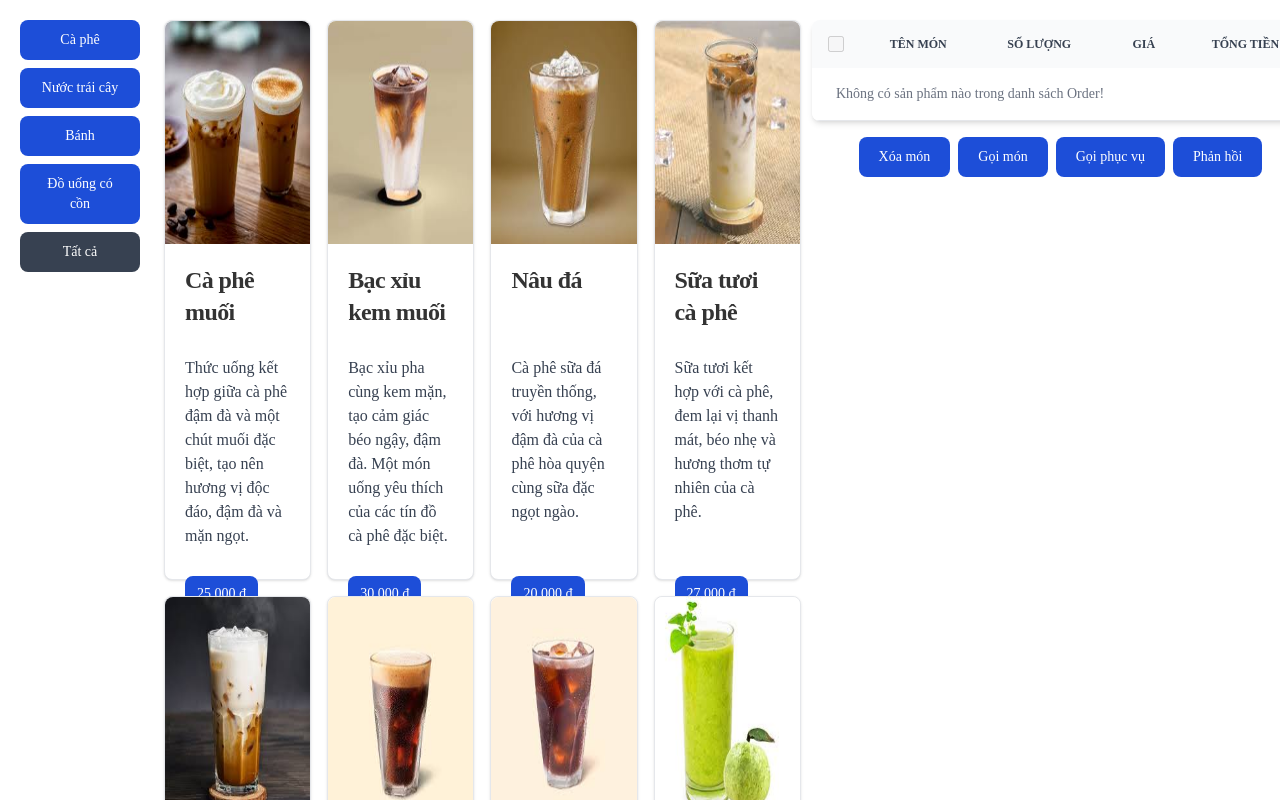
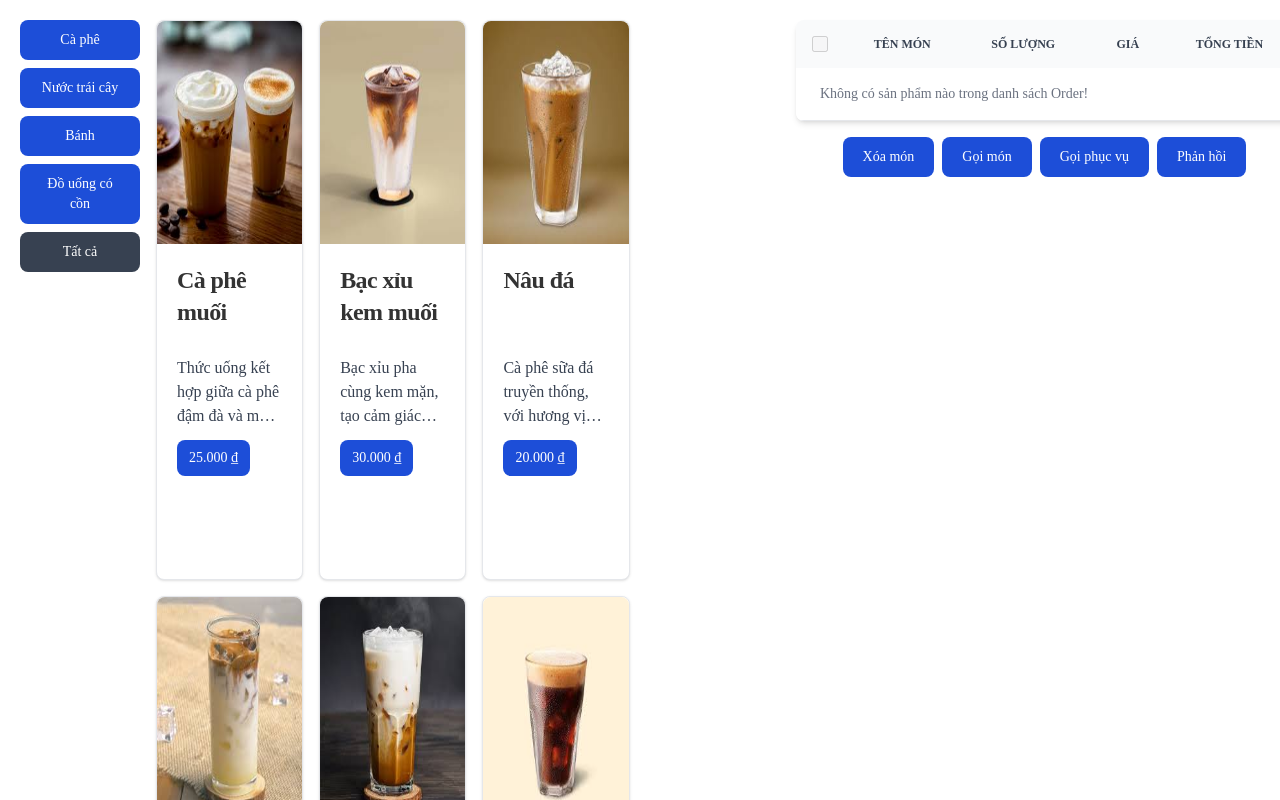
Before and after one commit to duclong1311/coffee-smart-system, a React (Create React App) app: page /menu in a window 1280 px wide. Shown: the top 800 px of the page. Built offline with nearby package versions, Linux system fonts and the light colour scheme; data requests are answered from the project's data file.

Commit message:
Báo cáo lần 1

```diff
--- a/src/components/TableManagement/ListServices.js
+++ b/src/components/TableManagement/ListServices.js
@@ -26,7 +26,7 @@ function ListServices() {
                     {index + 1}
                   </td>
                   <td className="border border-gray-400 px-4 py-2">
-                    {item.foodName}
+                    {item.name}
                   </td>
                   <td className="border border-gray-400 px-4 py-2 text-center">
                     {item.quantity}
--- a/src/components/pages/client/FoodType.css
+++ b/src/components/pages/client/FoodType.css
@@ -18,7 +18,7 @@
   flex-wrap: wrap;
   gap: 1em;
   width: 50vw;
-  margin-left: 1em;
+  padding-left: 0.5rem;
 }
 
 .right-container .right-container-menu {
@@ -49,6 +49,11 @@
 }
 
 .right-container .menu-card .food-item .item-description {
-  height: 13em;
+  height: fit-content;
   width: 100%;
+  display: -webkit-box;
+  -webkit-line-clamp: 3;
+  -webkit-box-orient: vertical;
+  overflow: hidden;
+  text-overflow: ellipsis;
 }
--- a/src/components/user/Update.js
+++ b/src/components/user/Update.js
@@ -17,6 +17,7 @@ function Update() {
         phone: "",
         dob: "",
         profileImage: "",
+        role: 0
     });
     const [uploadProgress, setUploadProgress] = useState(0); // State to track upload progress
 
@@ -77,7 +78,7 @@ function Update() {
         }
 
         fetch(`http://localhost:3000/users/${user.id}`, {
-            method: "PUT",
+            method: "PATCH",
             headers: {
                 "Content-Type": "application/json",
             },
--- a/src/json/db.json
+++ b/src/json/db.json
@@ -197,7 +197,13 @@
       "content": "Có rất nhiều địa điểm để bạn có thể trải nghiệm cà phê bệt ở Sài Gòn, từ những khu vực trung tâm như  Nhà thờ Đức Bà, Phố đi bộ Nguyễn Huệ cho đến những khu vực ven thành phố như Hồ Con Rùa. Mỗi nơi đều có những điểm hấp dẫn riêng, từ không gian, khung cảnh đến các món ăn vặt và thức uống kèm theo. Bạn có thể tự do lựa chọn nơi mình thích nhất để tận hưởng ly cà phê bệt theo cách của mình.",
       "img": "https://wowmart.vn/wp-content/uploads/2018/11/cafe-hoa-tan-caffe-d-vita-mocha-cappuccino-1-8kg-b.jpg",
       "date": "2024-11-16T17:26:06.794Z",
-      "lastEdited": "11/15/2024, 11:46:18 PM"
+      "lastEdited": "11/15/2024, 11:46:18 PM",
+      "comments": [
+        {
+          "content": "Cà phê ngon quá",
+          "date": "11/18/2024, 6:41:55 PM"
+        }
+      ]
     },
     {
       "id": "e4d8",
@@ -231,30 +237,14 @@
   "listTable": [
     {
       "tableNumber": "TB001",
-      "isAvailability": false,
-      "food": [
-        {
-          "id": 2,
-          "foodName": "Bánh mì",
-          "quantity": 1,
-          "price": 10000,
-          "totalPrice": 10000
-        }
-      ],
+      "isAvailability": true,
+      "food": [],
       "id": "b1a7"
     },
     {
       "tableNumber": "TB002",
-      "isAvailability": false,
-      "food": [
-        {
-          "id": 1,
-          "foodName": "Trà sữa",
-          "quantity": 3,
-          "price": 20000,
-          "totalPrice": 60000
-        }
-      ],
+      "isAvailability": true,
+      "food": [],
       "id": "4527"
     },
     {
@@ -265,16 +255,8 @@
     },
     {
       "tableNumber": "TB004",
-      "isAvailability": false,
-      "food": [
-        {
-          "id": 1,
-          "foodName": "Sinh tố dâu",
-          "quantity": 2,
-          "price": 25000,
-          "totalPrice": 50000
-        }
-      ],
+      "isAvailability": true,
+      "food": [],
       "id": "ce55"
     },
     {
@@ -285,16 +267,8 @@
     },
     {
       "tableNumber": "TB006",
-      "isAvailability": false,
-      "food": [
-        {
-          "id": 1,
-          "foodName": "Nước ép táo",
-          "quantity": 2,
-          "price": 20000,
-          "totalPrice": 40000
-        }
-      ],
+      "isAvailability": true,
+      "food": [],
       "id": "84d3"
     },
     {
@@ -305,16 +279,8 @@
     },
     {
       "tableNumber": "TB008",
-      "isAvailability": false,
-      "food": [
-        {
-          "id": 1,
-          "foodName": "Nước ép táo",
-          "quantity": 2,
-          "price": 20000,
-          "totalPrice": 40000
-        }
-      ],
+      "isAvailability": true,
+      "food": [],
       "id": "7577"
     },
     {
@@ -325,85 +291,18 @@
     },
     {
       "tableNumber": "TB010",
-      "isAvailability": false,
-      "food": [
-        {
-          "id": 1,
-          "foodName": "Nước ép táo",
-          "quantity": 2,
-          "price": 20000,
-          "totalPrice": 40000
-        }
-      ],
+      "isAvailability": true,
+      "food": [],
       "id": "6224"
     },
     {
       "tableNumber": "TB011",
-      "isAvailability": false,
-      "food": [
-        {
-          "id": 1,
-          "foodName": "Nước ép táo",
-          "quantity": 2,
-          "price": 20000,
-          "totalPrice": 40000
-        }
-      ],
+      "isAvailability": true,
+      "food": [],
       "id": "7f76"
     },
     {
-      "id": "31fe",
-      "tableNumber": "TB003",
-      "isAvailability": false,
-      "food": [
-        {
-          "id": "4",
-          "name": "Sữa tươi cà phê",
-          "description": "Sữa tươi kết hợp với cà phê, đem lại vị thanh mát, béo nhẹ và hương thơm tự nhiên của cà phê.",
-          "img": "/assets/images/Menu/sua-tuoi-cafe.jpg",
-          "price": 27000,
-          "category": "coffee",
-          "availability": true,
-          "quantity": 1,
-          "total": 27000
-        },
-        {
-          "id": "3",
-          "name": "Nâu đá",
-          "description": "Cà phê sữa đá truyền thống, với hương vị đậm đà của cà phê hòa quyện cùng sữa đặc ngọt ngào.",
-          "img": "/assets/images/Menu/nau-da.jpg",
-          "price": 20000,
-          "category": "coffee",
-          "availability": true,
-          "quantity": 1,
-          "total": 20000
-        },
-        {
-          "id": "2",
-          "name": "Bạc xỉu kem muối",
-          "description": "Bạc xỉu pha cùng kem mặn, tạo cảm giác béo ngậy, đậm đà. Một món uống yêu thích của các tín đồ cà phê đặc biệt.",
-          "img": "/assets/images/Menu/bac-xiu-kem-muoi.jpg",
-          "price": 30000,
-          "category": "coffee",
-          "availability": true,
-          "quantity": 1,
-          "total": 30000
-        },
-        {
-          "id": "1",
-          "name": "Cà phê muối",
-          "description": "Thức uống kết hợp giữa cà phê đậm đà và một chút muối đặc biệt, tạo nên hương vị độc đáo, đậm đà và mặn ngọt.",
-          "img": "/assets/images/Menu/ca-phe-muoi.jpg",
-          "price": 25000,
-          "category": "coffee",
-          "availability": true,
-          "quantity": 1,
-          "total": 25000
-        }
-      ]
-    },
-    {
-      "id": "2f0e",
+      "id": "7e6d",
       "tableNumber": "TB001",
       "isAvailability": false,
       "food": [
@@ -421,20 +320,103 @@
       ]
     },
     {
-      "id": "2f2d",
+      "id": "a078",
       "tableNumber": "TB001",
       "isAvailability": false,
       "food": [
         {
-          "id": "2",
-          "name": "Bạc xỉu kem muối",
-          "description": "Bạc xỉu pha cùng kem mặn, tạo cảm giác béo ngậy, đậm đà. Một món uống yêu thích của các tín đồ cà phê đặc biệt.",
-          "img": "/assets/images/Menu/bac-xiu-kem-muoi.jpg",
-          "price": 30000,
+          "id": "1",
+          "name": "Cà phê muối",
+          "description": "Thức uống kết hợp giữa cà phê đậm đà và một chút muối đặc biệt, tạo nên hương vị độc đáo, đậm đà và mặn ngọt.",
+          "img": "/assets/images/Menu/ca-phe-muoi.jpg",
+          "price": 25000,
+          "category": "coffee",
+          "availability": true,
+          "quantity": 2,
+          "total": 50000
+        }
+      ]
+    },
+    {
+      "id": "f4ef",
+      "tableNumber": "TB001",
+      "isAvailability": false,
+      "food": [
+        {
+          "id": "1",
+          "name": "Cà phê muối",
+          "description": "Thức uống kết hợp giữa cà phê đậm đà và một chút muối đặc biệt, tạo nên hương vị độc đáo, đậm đà và mặn ngọt.",
+          "img": "/assets/images/Menu/ca-phe-muoi.jpg",
+          "price": 25000,
           "category": "coffee",
           "availability": true,
           "quantity": 1,
-          "total": 30000
+          "total": 25000
+        }
+      ]
+    },
+    {
+      "id": "2aa1",
+      "tableNumber": "TB001",
+      "isAvailability": false,
+      "food": [
+        {
+          "id": "1",
+          "name": "Cà phê muối",
+          "description": "Thức uống kết hợp giữa cà phê đậm đà và một chút muối đặc biệt, tạo nên hương vị độc đáo, đậm đà và mặn ngọt.",
+          "img": "/assets/images/Menu/ca-phe-muoi.jpg",
+          "price": 25000,
+          "category": "coffee",
+          "availability": true,
+          "quantity": 1,
+          "total": 25000
+        }
+      ]
+    },
+    {
+      "id": "9cac",
+      "tableNumber": "TB001",
+      "isAvailability": false,
+      "food": [
+        {
+          "id": "1",
+          "name": "Cà phê muối",
+          "description": "Thức uống kết hợp giữa cà phê đậm đà và một chút muối đặc biệt, tạo nên hương vị độc đáo, đậm đà và mặn ngọt.",
+          "img": "/assets/images/Menu/ca-phe-muoi.jpg",
+          "price": 25000,
+          "category": "coffee",
+          "availability": true,
+          "quantity": 1,
+          "total": 25000
+        },
+        {
+          "id": "4",
+          "name": "Sữa tươi cà phê",
+          "description": "Sữa tươi kết hợp với cà phê, đem lại vị thanh mát, béo nhẹ và hương thơm tự nhiên của cà phê.",
+          "img": "/assets/images/Menu/sua-tuoi-cafe.jpg",
+          "price": 27000,
+          "category": "coffee",
+          "availability": true,
+          "quantity": 1,
+          "total": 27000
+        }
+      ]
+    },
+    {
+      "id": "9237",
+      "tableNumber": "TB001",
+      "isAvailability": false,
+      "food": [
+        {
+          "id": "1",
+          "name": "Cà phê muối",
+          "description": "Thức uống kết hợp giữa cà phê đậm đà và một chút muối đặc biệt, tạo nên hương vị độc đáo, đậm đà và mặn ngọt.",
+          "img": "/assets/images/Menu/ca-phe-muoi.jpg",
+          "price": 25000,
+          "category": "coffee",
+          "availability": true,
+          "quantity": 1,
+          "total": 25000
         }
       ]
     }
@@ -656,9 +638,9 @@
       "fullName": "Nguyễn Thành Nhân",
       "address": "Codegym C05",
       "gender": "Nam",
-      "phone": "0123456789",
+      "phone": "0364923664",
       "dob": "19-05-2002",
-      "profileImage": "https://firebasestorage.googleapis.com/v0/b/vuejs-cb0f7.appspot.com/o/profile_images%2Fbanner1.png?alt=media&token=92821f76-0461-4810-bd4e-9c0c9a96e14f",
+      "profileImage": "https://firebasestorage.googleapis.com/v0/b/vuejs-cb0f7.appspot.com/o/profile_images%2F20241114221133.png?alt=media&token=5a8bf6bc-6af9-4ec8-996b-1f1443ffa878",
       "id": "1",
       "role": 1
     },
@@ -673,7 +655,8 @@
       "dob": "19-05-2002",
       "salary": "10.000.000 VND",
       "position": "Nhân Viên",
-      "role": 0
+      "role": 0,
+      "profileImage": "https://firebasestorage.googleapis.com/v0/b/vuejs-cb0f7.appspot.com/o/profile_images%2F20240721110729.jpeg?alt=media&token=c3ca019b-cc83-493a-b498-dbd10dc0e81c"
     },
     {
       "fullName": "Lê Thị Huỳnh Như",
@@ -699,7 +682,8 @@
       "phone": "0122456789",
       "dob": "19-05-2002",
       "salary": "10.000.000 VND",
-      "position": "Nhân Viên"
+      "position": "Nhân Viên",
+      "role": 0
     },
     {
       "id": "6",
```
